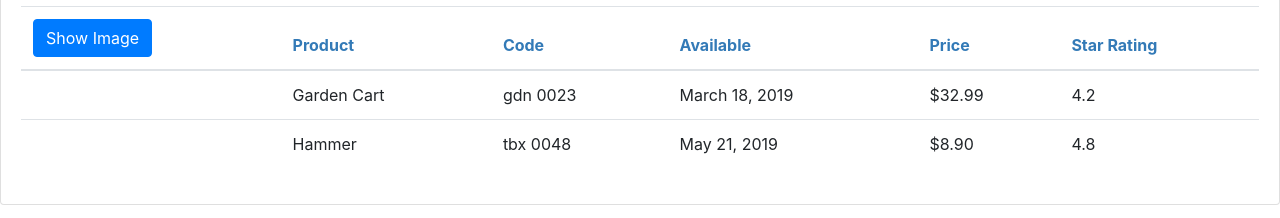
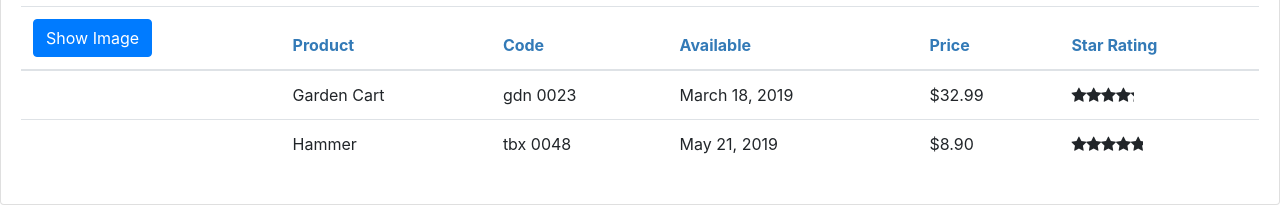
Before and after one commit to azhar-azad/ng-product-manager, an Angular app: page / in a window 1280 px wide. Shown: the part 202-420 px from the top of the page. Built offline with nearby package versions, Linux system fonts and the light colour scheme.

Commit message:
Nested Component: @Input() @Output() EventEmitter

```diff
--- a/src/app/app.module.ts
+++ b/src/app/app.module.ts
@@ -5,12 +5,14 @@
 import { ProductListComponent } from './products/product-list.component';
 import {FormsModule} from '@angular/forms';
 import {ConvertToSpacesPipe} from './shared/convert-to-spaces.pipe';
+import {StarComponent} from './shared/star.component';
 
 @NgModule({
   declarations: [
     AppComponent,
     ProductListComponent,
-    ConvertToSpacesPipe
+    ConvertToSpacesPipe,
+    StarComponent
   ],
   imports: [
     BrowserModule,
--- a/src/app/products/product-list.component.html
+++ b/src/app/products/product-list.component.html
@@ -48,7 +48,8 @@
             <td>{{ product.productCode | lowercase | convertToSpaces: '-' }}</td>
             <td>{{ product.releaseDate }}</td>
             <td>{{ product.price | currency:'USD':'symbol':'1.2-2' }}</td>
-            <td>{{ product.starRating }}</td>
+            <td><pm-star [rating]="product.starRating"
+                  (ratingClicked)="onRatingClicked($event)"></pm-star></td>
           </tr>
         </tbody>
       </table>
--- a/src/app/products/product-list.component.ts
+++ b/src/app/products/product-list.component.ts
@@ -64,4 +64,8 @@
     return this.products.filter((product: IProduct) =>
               product.productName.toLocaleLowerCase().indexOf(filterBy) !== -1);
   }
+
+  onRatingClicked(message: string) {
+    this.pageTitle = 'Product List: ' + message;
+  }
 }
--- a/src/app/shared/star.component.html
+++ b/src/app/shared/star.component.html
@@ -1,6 +1,7 @@
 <div class="crop"
      [style.width.px]="starWidth"
-     [title]="rating">
+     [title]="rating"
+      (click)="onClick()">
   <div style="width: 75px">
     <span class="fa fa-star"></span>
     <span class="fa fa-star"></span>
--- /dev/null
+++ b/src/app/shared/star.component.ts
@@ -0,0 +1,20 @@
+import {Component, EventEmitter, Input, OnChanges, Output} from '@angular/core';
+
+@Component({
+  selector: 'pm-star',
+  templateUrl: './star.component.html',
+  styleUrls: ['./star.component.css']
+})
+export class StarComponent implements OnChanges{
+  @Input() rating: number;
+  starWidth: number;
+  @Output() ratingClicked: EventEmitter<string> = new EventEmitter();
+
+  ngOnChanges(): void {
+    this.starWidth = this.rating * 75 / 5;
+  }
+
+  onClick(): void {
+    this.ratingClicked.emit(`The rating ${this.rating} was clicked`);
+  }
+}
```
